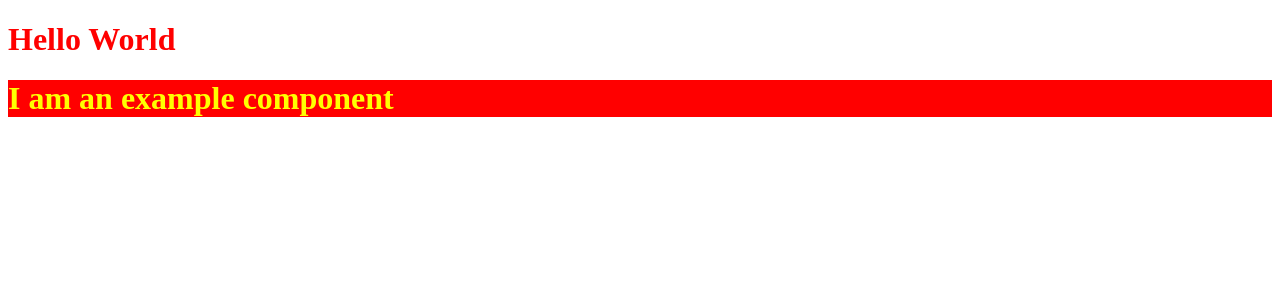
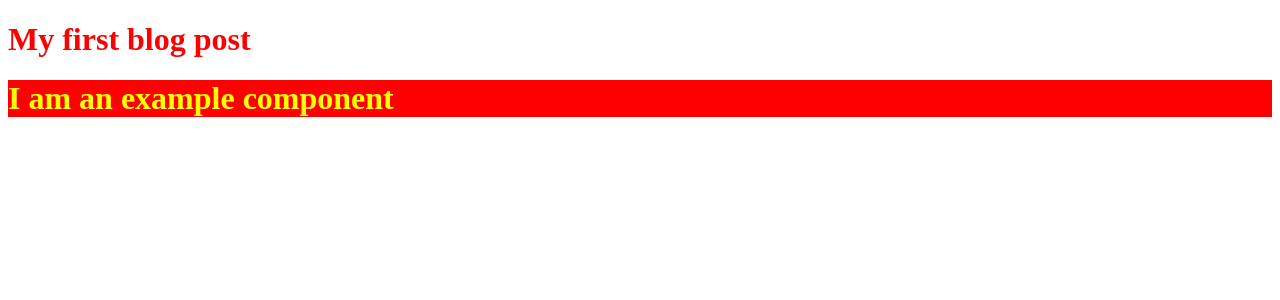
Before and after one commit to Loonz806/setup-example-next, a Next.js app: page / in a window 1280 px wide. Shown: the top 300 px of the page. Built offline with nearby package versions, Linux system fonts and the light colour scheme; data requests are answered from the project's data file.

Commit message:
fix: 🐛 addressing updates

```diff
--- a/pages/_app.js
+++ b/pages/_app.js
@@ -1,19 +1,14 @@
-import Router from "next/router";
 import React from "react";
 import PropTypes from "prop-types";
-import NProgress from "nprogress";
 // Some global styles but then afterward css module pattern instead
 import "../src/styles/globals.scss";
 
-Router.events.on("routeChangeStart", (url) => {
-  console.log(`Loading: ${url}`);
-  NProgress.start();
-});
-Router.events.on("routeChangeComplete", () => NProgress.done());
-Router.events.on("routeChangeError", () => NProgress.done());
-
 const App = ({ Component, pageProps }) => {
-  return <Component {...pageProps} />;
+  return (
+    <>
+      <Component {...pageProps} />
+    </>
+  );
 };
 
 export default App;
--- a/pages/_document.js
+++ b/pages/_document.js
@@ -1,4 +1,5 @@
 import React from "react";
+import Script from "next/script";
 import Document, { Html, Head, Main, NextScript } from "next/document";
 
 class MyDocument extends Document {
@@ -11,7 +12,14 @@ class MyDocument extends Document {
   render() {
     return (
       <Html lang="en">
-        <Head />
+        <Head>
+          <Script
+            src="https://code.jquery.com/jquery-3.6.4.slim.min.js"
+            integrity="sha256-a2yjHM4jnF9f54xUQakjZGaqYs/V1CYvWpoqZzC2/Bw="
+            crossOrigin="anonymous"
+            strategy="beforeInteractive"
+          />
+        </Head>
         <body>
           {/* Outside of main will NOT be initialized by the browser, no app logic */}
           <Main />
--- a/pages/index.js
+++ b/pages/index.js
@@ -2,18 +2,37 @@ import React from "react";
 import Head from "next/head";
 import ExampleComponent from "../src/components/ExampleComponent/ExampleComponent";
 
-const HomePage = () => {
+const HomePage = ({ posts }) => {
+  console.log("POSTS", posts);
   return (
     <>
       <Head>
         <title>Setup Example Next | Lenny Peters</title>
       </Head>
       <main>
-        <h1>Hello World</h1>
+        <h1>
+          {posts.filter((blog) => blog.title === "My first blog post")[0]
+            .title || "No title"}
+        </h1>
         <ExampleComponent />
       </main>
     </>
   );
 };
 
+export async function getStaticProps() {
+  try {
+    const res = await fetch("http://localhost:3000/posts");
+    const posts = await res.json();
+
+    return {
+      props: {
+        posts,
+      },
+    };
+  } catch (error) {
+    console.log(error);
+  }
+}
+
 export default HomePage;
```
Also changed, not shown: package.json (+19 -20 lines), 2 other files (tests, documents, lock files or other folders).
